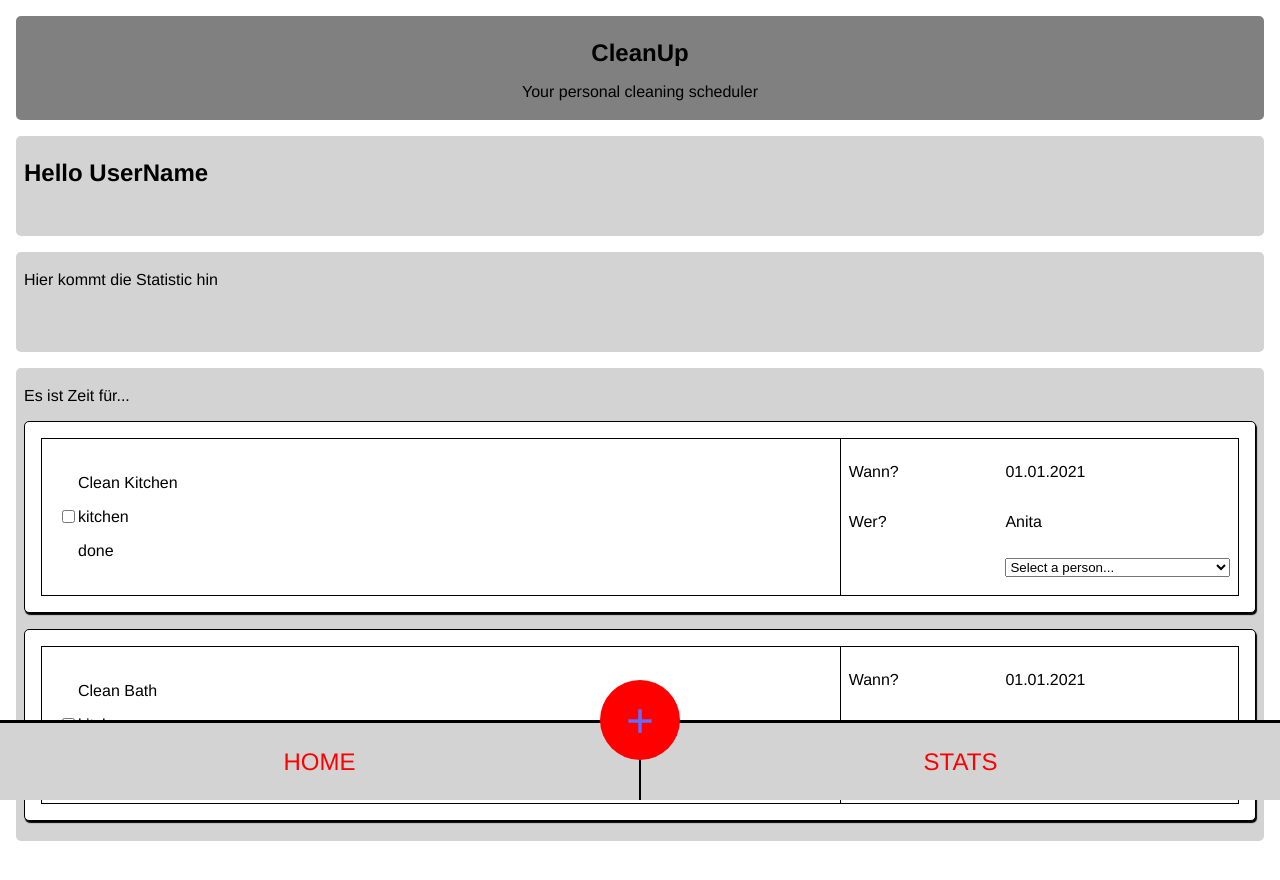
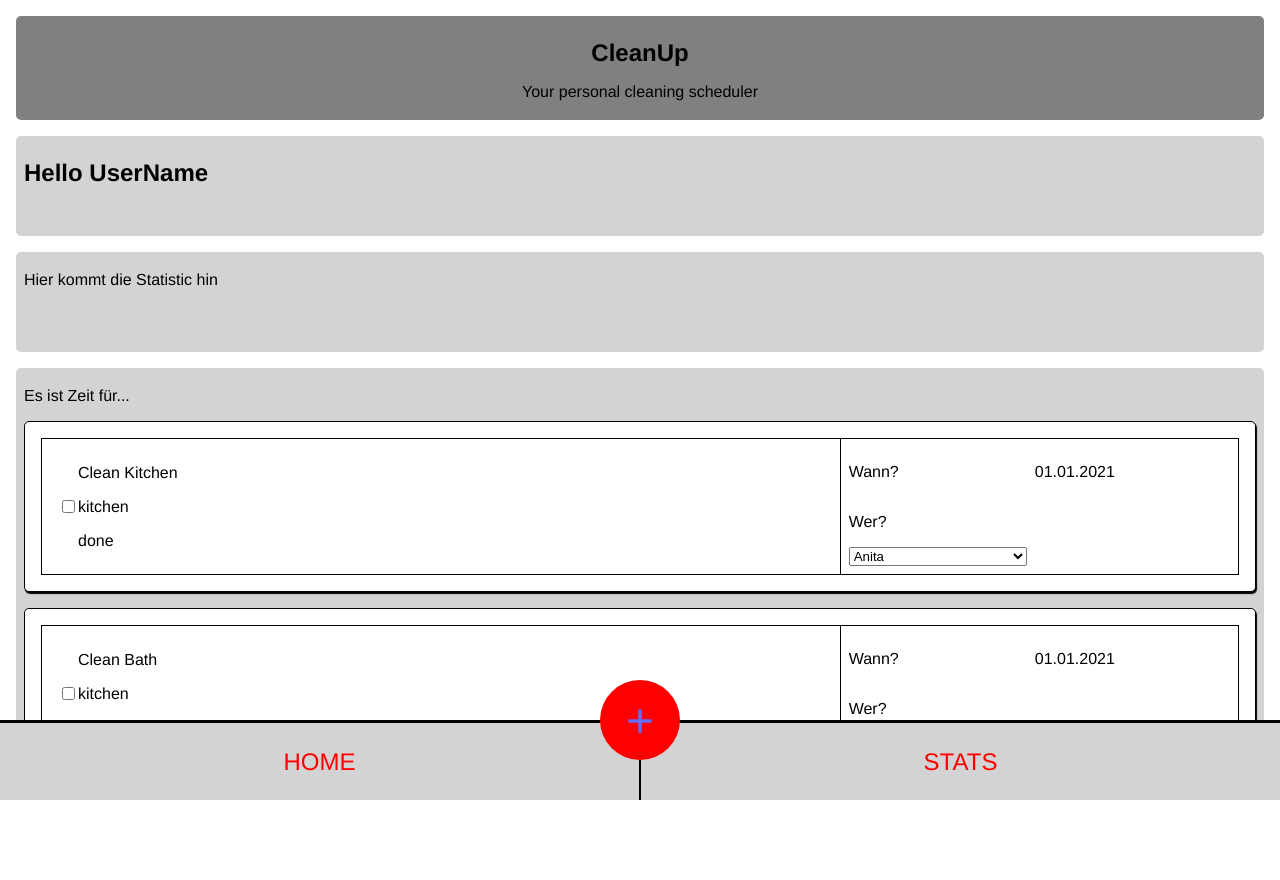
Before and after one commit to PhilippWeiss85/CleanUp, a React (Vite) app: page / in a window 1280 px wide. Shown: the top 880 px of the page. Built offline with nearby package versions, Linux system fonts and the light colour scheme.

Commit message:
update responsible dropdown

```diff
--- a/src/components/Task/Task.jsx
+++ b/src/components/Task/Task.jsx
@@ -26,12 +26,10 @@ function Task ({toggleActive, task, room, cleanedStatus, responsible, date}) {
                 <p>Wann?</p>
                 <p>{date}</p>
                 <p>Wer?</p>
-                <p>{responsible}</p>
                     <label htmlFor="responsible"></label>
                     <select name="responsible" id="responsible">
-                        <option value="placeholder">Select a person...</option>
-                        <option value="anita">Anita</option>
-                        <option value="philipp">Philipp</option>
+                        <option value="responsible">{responsible}</option>
+                        {responsible === "Philipp" ? <option value="anita">Anita</option> : <option value="philipp">Philipp</option>}
                     </select>
 
                 </article>
```
